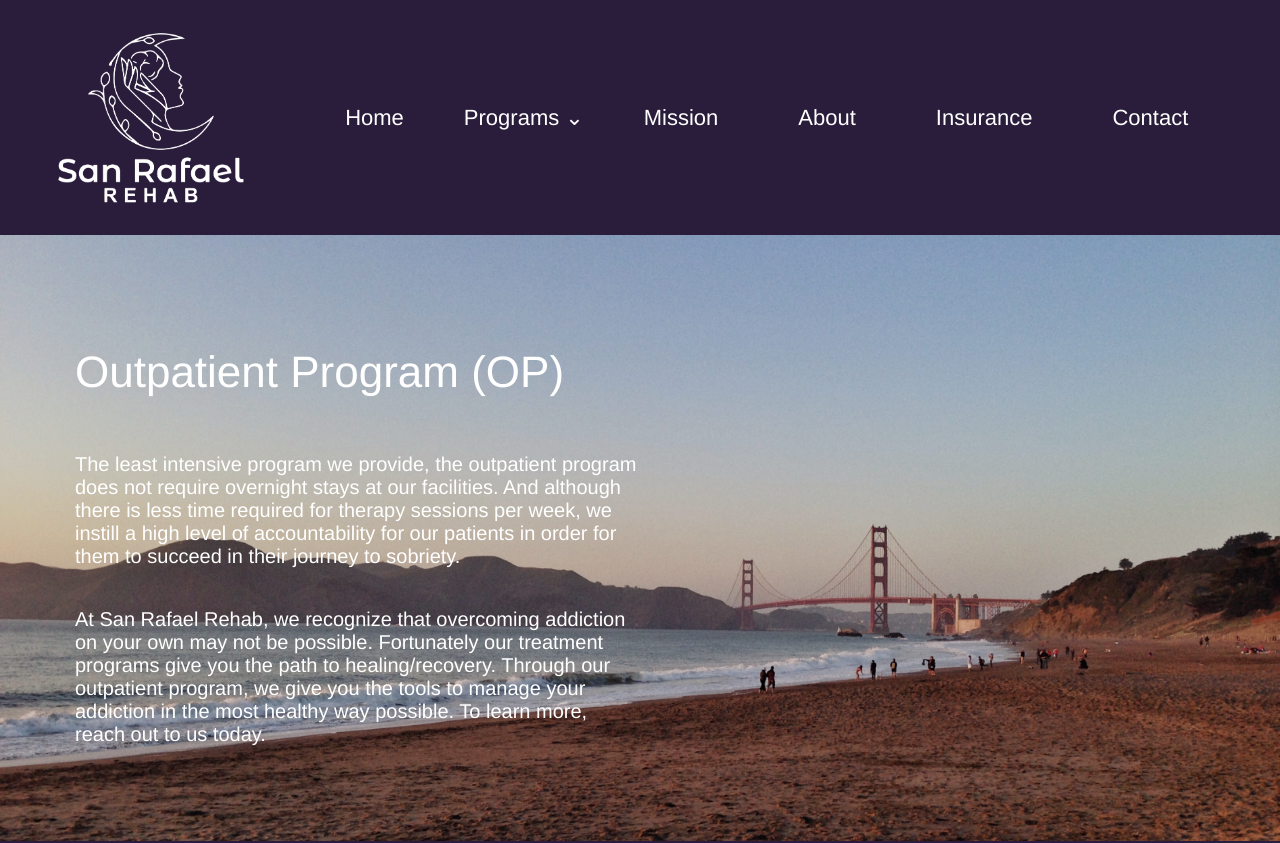
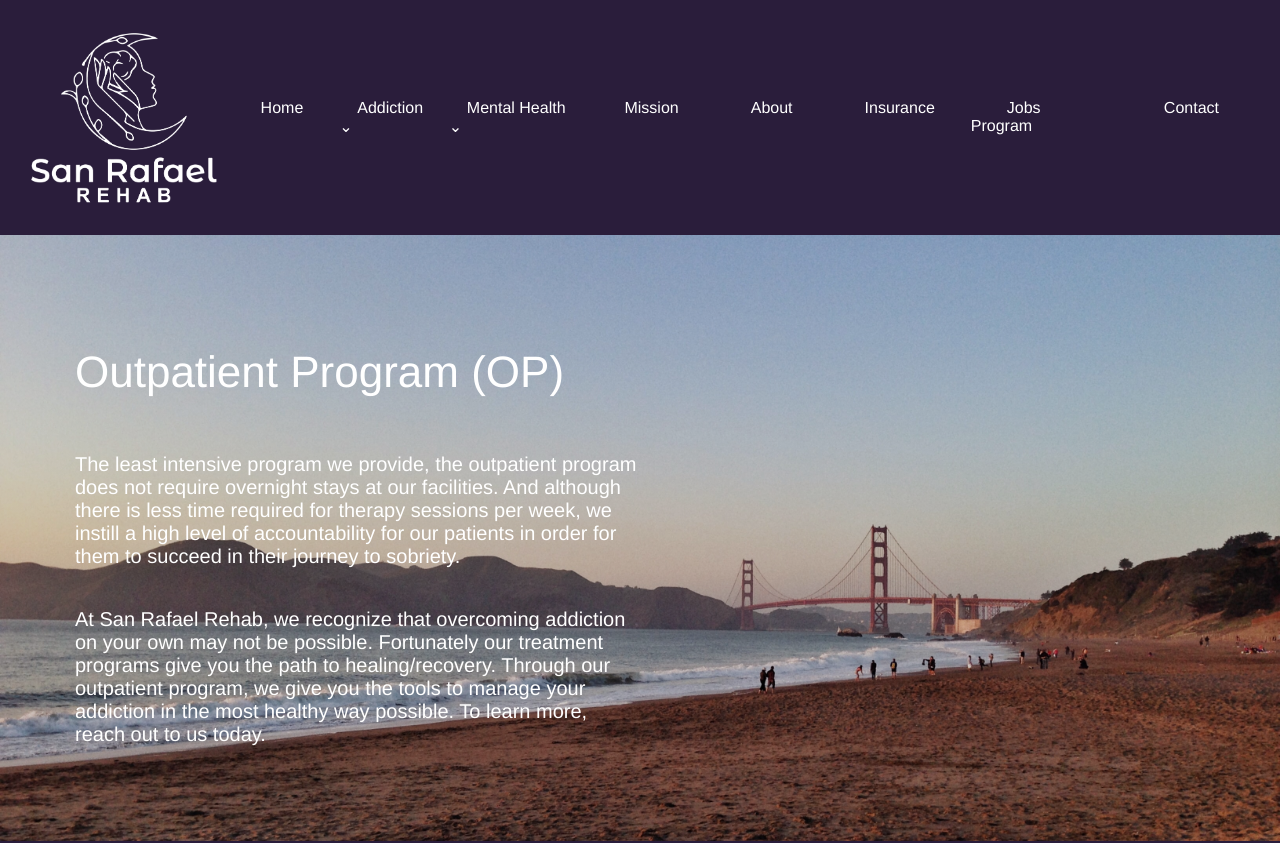
Before and after one commit to kpbader/san-rafael-rehab, a React (Create React App) app: page /op in a window 1280 px wide. Shown: the top 843 px of the page. Built offline with nearby package versions, Linux system fonts and the light colour scheme.

Commit message:
updated contact form and treatment options

```diff
--- a/src/components/Contact-Form/contact-form.css
+++ b/src/components/Contact-Form/contact-form.css
@@ -71,6 +71,23 @@
     font-size: 12px;
 }
 
+#form-slot-4 {
+    font-size: 20px;
+    padding-bottom: 20px;
+    display: flex;
+    flex-direction: column;
+    align-items: flex-start;
+}
+
+#form-slot-4 label {
+    color: white;
+    padding-bottom: 10px;
+}
+
+#form-slot-4 input {
+    border-radius: 5px;
+}
+
 .contact-submit-btn {
     background-color: transparent;
     border: 1px solid white;
--- a/src/components/Contact-Form/contact-form.js
+++ b/src/components/Contact-Form/contact-form.js
@@ -3,8 +3,8 @@ import { useState, useRef } from 'react';
 
 function ContactForm() {
     const form = useRef();
-    const [contactForm, setContactForm] = useState({ name: '', email: '', message: '' });
-    const { name, email, message } = contactForm;
+    const [contactForm, setContactForm] = useState({ name: '', email: '', phone: '', message: '' });
+    const { name, email, phone, message } = contactForm;
     const [errorMessage, setErrorMessage] = useState('');
 
     return (
@@ -18,6 +18,10 @@ function ContactForm() {
                 <label htmlFor="email">Email</label>
                 <input type="email" defaultValue={email} name="email" />
             </div>
+            <div id="form-slot-4">
+                <label htmlFor="phone">Phone</label>
+                <input type="phone" defaultValue={phone} name="phone" />
+            </div>
             <div id="form-slot-3">
                 <label htmlFor="message">Message</label>
                 <textarea name="message" defaultValue={message} rows="10" cols="45" />
--- a/src/components/Navigation/navigation.css
+++ b/src/components/Navigation/navigation.css
@@ -16,8 +16,8 @@
 }
 
 #main-nav-links a {
-    padding: 20px;
-    font-size: 22px;
+    padding: 18px;
+    font-size: 16px;
     color: white;
     text-decoration: none;
 }
@@ -50,7 +50,7 @@
   }
 
   .offcanvas {
-    height: 350px !important;
+    height: 400px !important;
     width: 275px !important;
     position: fixed;
     bottom: 0;
--- a/src/components/Navigation/navigation.js
+++ b/src/components/Navigation/navigation.js
@@ -27,7 +27,7 @@ function Navigation() {
                         <Link to="/san-rafael-rehab" className="header-nav-tab">Home</Link>
                     </Nav.Link>
                 </Nav.Item>
-                <NavDropdown id="programs-dropdown" title="Programs ⌄">
+                <NavDropdown className="programs-dropdown" title="Addiction ⌄">
                     <NavDropdown.Item onClick={() => nav("/php")}>
                         Partial Hospitalization Program (PHP)
                     </NavDropdown.Item>
@@ -37,8 +37,16 @@ function Navigation() {
                     <NavDropdown.Item onClick={() => nav("/op")}>
                         Outpatient Program (OP)
                     </NavDropdown.Item>
-                    <NavDropdown.Item onClick={() => nav("/jobs")}>
-                        Jobs Program
+                </NavDropdown>
+                <NavDropdown className="programs-dropdown" title="Mental Health ⌄">
+                    <NavDropdown.Item onClick={() => nav("/php")}>
+                        Partial Hospitalization Program (PHP)
+                    </NavDropdown.Item>
+                    <NavDropdown.Item onClick={() => nav("/iop")}>
+                        Intensive Outpatient Program (IOP)
+                    </NavDropdown.Item>
+                    <NavDropdown.Item onClick={() => nav("/op")}>
+                        Outpatient Program (OP)
                     </NavDropdown.Item>
                 </NavDropdown>
                 <Nav.Item>
@@ -54,6 +62,11 @@ function Navigation() {
                 <Nav.Item>
                     <Nav.Link>
                         <Link to="/insurance" className="header-nav-tab">Insurance</Link>
+                    </Nav.Link>
+                </Nav.Item>
+                <Nav.Item>
+                    <Nav.Link>
+                        <Link to="/jobs" className="header-nav-tab">Jobs Program</Link>
                     </Nav.Link>
                 </Nav.Item>
                 <Nav.Item>
@@ -76,7 +89,7 @@ function Navigation() {
                         <ul className="tabpanel">
 
                             <Link to="/san-rafael-rehab" className="header-nav-tab" onClick={handleClose}>Home</Link>
-                            <NavDropdown id="programs-dropdown" title="Programs ⌄">
+                            <NavDropdown className="programs-dropdown" title="Addiction ⌄">
                                 <NavDropdown.Item>
                                     <Link to="/php" className="hamburger-dropdown-tab" onClick={handleClose}>Partial Hospitalization Program (PHP)</Link>
                                 </NavDropdown.Item>
@@ -86,13 +99,22 @@ function Navigation() {
                                 <NavDropdown.Item>
                                     <Link to="/op" className="hamburger-dropdown-tab" onClick={handleClose}>Outpatient Program (OP)</Link>
                                 </NavDropdown.Item>
+                            </NavDropdown>
+                            <NavDropdown className="programs-dropdown" title="Mental Health ⌄">
                                 <NavDropdown.Item>
-                                    <Link to="/jobs" className="hamburger-dropdown-tab" onClick={handleClose}>Jobs Program</Link>
+                                    <Link to="/php" className="hamburger-dropdown-tab" onClick={handleClose}>Partial Hospitalization Program (PHP)</Link>
+                                </NavDropdown.Item>
+                                <NavDropdown.Item>
+                                    <Link to="/iop" className="hamburger-dropdown-tab" onClick={handleClose}>Intensive Outpatient Program (IOP)</Link>
+                                </NavDropdown.Item>
+                                <NavDropdown.Item>
+                                    <Link to="/op" className="hamburger-dropdown-tab" onClick={handleClose}>Outpatient Program (OP)</Link>
                                 </NavDropdown.Item>
                             </NavDropdown>
                             <Link to="/mission" className="header-nav-tab" onClick={handleClose}>Mission</Link>
                             <Link to="/about" className="header-nav-tab" onClick={handleClose}>About</Link>
                             <Link to="/insurance" className="header-nav-tab" onClick={handleClose}>Insurance</Link>
+                            <Link to="/jobs" className="header-nav-tab" onClick={handleClose}>Jobs</Link>
                             <Link to="/contact" className="header-nav-tab" onClick={handleClose}>Contact</Link>
 
                         </ul>
```
